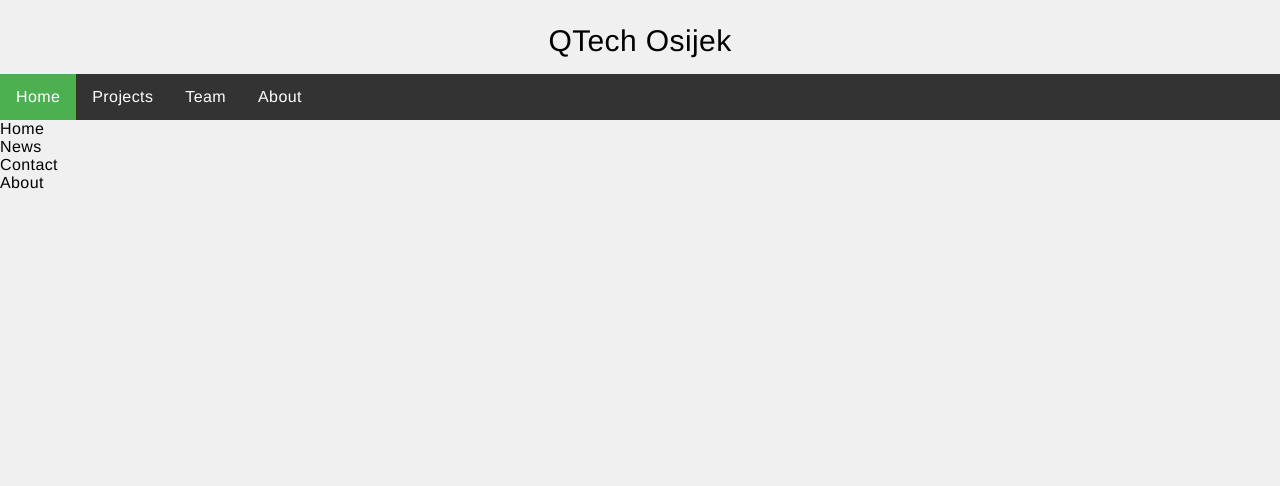
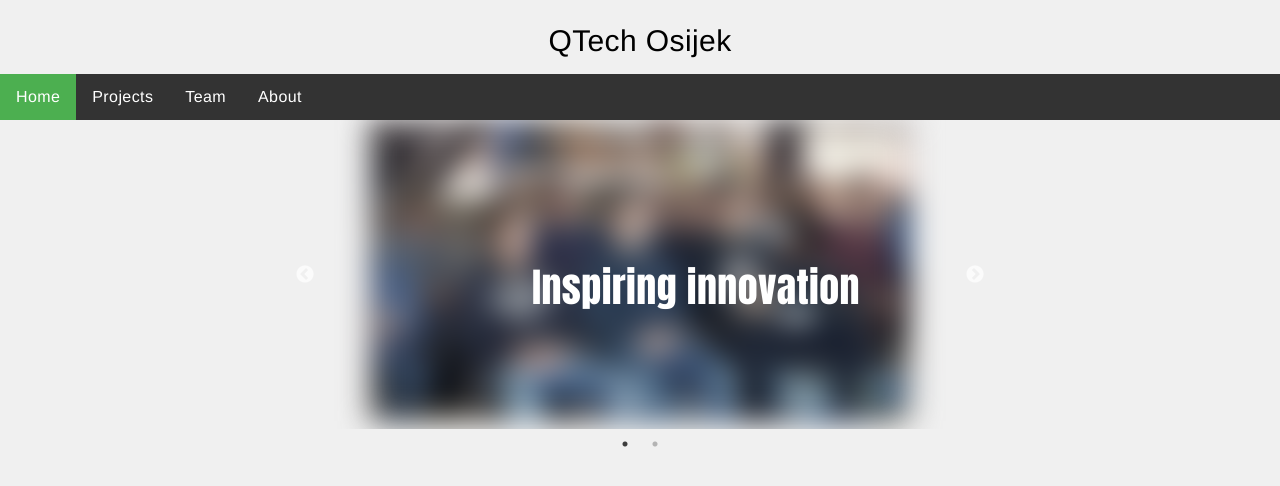
Before and after one commit to QTechOsijek/qtechosijek.github.io, a React app: page / in a window 1280 px wide. Built offline with nearby package versions, Linux system fonts and the light colour scheme.

Commit message:
Updating the web page

```diff
--- a/index.html
+++ b/index.html
@@ -5,7 +5,7 @@
     <meta name="viewport" content="width=device-width, initial-scale=1">
     <title>QTech Osijek</title>
     <meta name="description" content="Lightweight solution for deploying single page apps with GitHub Pages. Code and concept by Rafael Pedicini.">
-
+    <link href="https://fonts.googleapis.com/css?family=Anton" rel="stylesheet">
     <style>
       html, body, div, span, a, p, ul, li, h1, code, nav {
         margin: 0;
@@ -65,7 +65,8 @@
       }(window.location))
     </script>
     <!-- End Single Page Apps for GitHub Pages -->
-
+    <link rel="stylesheet" type="text/css" href="https://cdnjs.cloudflare.com/ajax/libs/slick-carousel/1.6.0/slick.min.css" />
+    <link rel="stylesheet" type="text/css" href="https://cdnjs.cloudflare.com/ajax/libs/slick-carousel/1.6.0/slick-theme.min.css" />
   </head>
   <body>
     <div id="root"></div>
--- a/src/components/About.js
+++ b/src/components/About.js
@@ -1,11 +1,20 @@
 import React, { Component } from 'react';
+import { connect } from 'react-redux';
+import PropTypes from 'prop-types';
+import { changeNavColor } from '../redux/actions';
 
-export class About extends Component {
+class About extends Component {
+  static propTypes = {
+    changeNavColor: PropTypes.func.isRequired,
+  }
   constructor(props) {
     super(props);
     this.state = {
       variable: 0,
     };
+  }
+  componentWillMount() {
+    this.props.changeNavColor(3);
   }
   render() {
     return (
@@ -13,3 +22,9 @@ export class About extends Component {
     );
   }
 }
+
+const mapDispatchToProps = {
+  changeNavColor,
+};
+
+export default connect(null, mapDispatchToProps)(About);
--- a/src/components/App.js
+++ b/src/components/App.js
@@ -1,13 +1,18 @@
 import React, { Component } from 'react';
 import { Switch, Route } from 'react-router-dom';
+import { connect } from 'react-redux';
+import PropTypes from 'prop-types';
 import { Home } from './Home';
 import PageNotFound from './PageNotFound';
 import s from '../styles/app.style';
-import { Projects } from './Projects';
-import { Team } from './Team';
-import { About } from './About';
+import Projects from './Projects';
+import Team from './Team';
+import About from './About';
 
-export default class App extends Component {
+export class App extends Component {
+  static PropTypes = {
+    background: PropTypes.array.isRequired,
+  }
   constructor(props) {
     super(props);
     this.state = {
@@ -15,7 +20,7 @@ export default class App extends Component {
     };
   }
   render() {
-    const { background } = this.state;
+    const { background } = this.props;
     return (
       <div style={s.root}>
         <h1 style={s.title}>QTech Osijek</h1>
@@ -52,3 +57,10 @@ export default class App extends Component {
     );
   }
 }
+
+const mapStateToProps = (state) => {
+  console.log(state);
+  return state;
+};
+
+export default connect(mapStateToProps)(App);
--- a/src/components/Home.js
+++ b/src/components/Home.js
@@ -1,28 +1,29 @@
 import React, { Component } from 'react';
+import Slider from 'react-slick';
+import pic1 from '../images/qtech1.png';
+import pic2 from '../images/qtech2.png';
 
 export class Home extends Component {
   constructor(props) {
     super(props);
     this.state = {};
-
   }
   render() {
-    console.log(window.innerWidth);
     return (
-      <ul>
-        <li>
-          <a href="default.asp">Home</a>
-        </li>
-        <li>
-          <a href="news.asp">News</a>
-        </li>
-        <li>
-          <a href="contact.asp">Contact</a>
-        </li>
-        <li>
-          <a href="about.asp">About</a>
-        </li>
-      </ul>
+      <div style={{ alignItems: 'center', justifyContent: 'center', display: 'flex' }}>
+        <div style={{ paddingVertical: '30px', display: 'block', width: window.innerWidth * 0.5 }}>
+          <Slider draggable={false} dots centerMode infinite speed={500} slidesToShow={1} slidesToScroll={1} fade lazyLoad autoplay autoplaySpeed={4500}>
+            <div style={{ maxWidth: '848px', height: '479px', position: 'relative', textAlign: 'center', alignSelf: 'center', margin: 'auto' }}>
+              <img src={pic1} alt="" style={{ filter: 'blur(15px)', width: '100%' }} />
+              <div style={{ position: 'absolute', top: '45%', left: '30%', fontSize: '40px', color: 'white', fontFamily: 'Anton' }}>Inspiring innovation</div>
+            </div>
+            <div style={{ maxWidth: '848px', height: '479px', position: 'relative', textAlign: 'center', alignSelf: 'center', margin: 'auto' }}>
+              <img src={pic2} alt="" style={{ filter: 'blur(15px)', width: '100%' }} />
+              <div style={{ position: 'absolute', top: '45%', left: '35%', fontSize: '40px', color: 'white', fontFamily: 'Anton' }}>Amazing projects</div>
+            </div>
+          </Slider>
+        </div>
+      </div>
     );
   }
 }
--- a/src/components/Projects.js
+++ b/src/components/Projects.js
@@ -1,11 +1,20 @@
 import React, { Component } from 'react';
+import { connect } from 'react-redux';
+import PropTypes from 'prop-types';
+import { changeNavColor } from '../redux/actions';
 
-export class Projects extends Component {
+class Projects extends Component {
+  static propTypes = {
+    changeNavColor: PropTypes.func.isRequired,
+  }
   constructor(props) {
     super(props);
     this.state = {
       variable: 0,
     };
+  }
+  componentWillMount() {
+    this.props.changeNavColor(1);
   }
   render() {
     return (
@@ -13,3 +22,9 @@ export class Projects extends Component {
     );
   }
 }
+
+const mapDispatchToProps = {
+  changeNavColor,
+};
+
+export default connect(null, mapDispatchToProps)(Projects);
--- a/src/components/Team.js
+++ b/src/components/Team.js
@@ -1,11 +1,20 @@
 import React, { Component } from 'react';
+import { connect } from 'react-redux';
+import PropTypes from 'prop-types';
+import { changeNavColor } from '../redux/actions';
 
-export class Team extends Component {
+class Team extends Component {
+  static propTypes = {
+    changeNavColor: PropTypes.func.isRequired,
+  }
   constructor(props) {
     super(props);
     this.state = {
       variable: 0,
     };
+  }
+  componentWillMount() {
+    this.props.changeNavColor(2);
   }
   render() {
     return (
@@ -13,3 +22,9 @@ export class Team extends Component {
     );
   }
 }
+
+const mapDispatchToProps = {
+  changeNavColor,
+};
+
+export default connect(null, mapDispatchToProps)(Team);
--- a/src/index.js
+++ b/src/index.js
@@ -1,11 +1,16 @@
 import React from 'react';
 import ReactDOM from 'react-dom';
 import { BrowserRouter } from 'react-router-dom';
+import { createStore } from 'redux';
+import { Provider } from 'react-redux';
 import App from './components/App';
+import store from './redux/reducers';
 
 ReactDOM.render(
-  <BrowserRouter>
-    <App />
-  </BrowserRouter>,
+  <Provider store={createStore(store)}>
+    <BrowserRouter>
+      <App />
+    </BrowserRouter>
+  </Provider>,
   document.getElementById('root'),
 );
--- /dev/null
+++ b/src/redux/actions.js
@@ -0,0 +1,8 @@
+import { CHANGE_NAV_COLOR } from './types';
+
+export function changeNavColor(id) {
+  return {
+    type: CHANGE_NAV_COLOR,
+    id,
+  };
+}
--- /dev/null
+++ b/src/redux/reducers.js
@@ -0,0 +1,15 @@
+import { combineReducers } from 'redux';
+import { CHANGE_NAV_COLOR } from './types';
+
+export function background(state = ['#4CAF50', '#333', '#333', '#333'], action) {
+  switch (action.type) {
+    case CHANGE_NAV_COLOR:
+      const color = ['#333', '#333', '#333', '#333'];
+      color[action.id] = '#4CAF50';
+      return color;
+    default:
+      return state;
+  }
+}
+
+export default combineReducers({ background });
--- /dev/null
+++ b/src/redux/types.js
@@ -0,0 +1 @@
+export const CHANGE_NAV_COLOR = 'CHANGE_NAV_COLOR';
--- a/webpack.config.js
+++ b/webpack.config.js
@@ -11,6 +11,7 @@ module.exports = {
   module: {
     rules: [
       { test: /\.js$/, exclude: /node_modules/, loader: 'babel-loader' },
+      { test: /\.(png|woff|woff2|eot|ttf|svg)$/, loader: 'url-loader?limit=100000' },
     ],
   },
 
```
Also changed, not shown: package.json (+7 -1 lines), build/421d430c9037a46ff4bd1642f6c20c51.png (added), build/bundle.js, build/e06a76e117670897c66637a052d5cfda.png (added), src/images/qtech1.png (added), src/images/qtech2.png (added), 1 other file.
